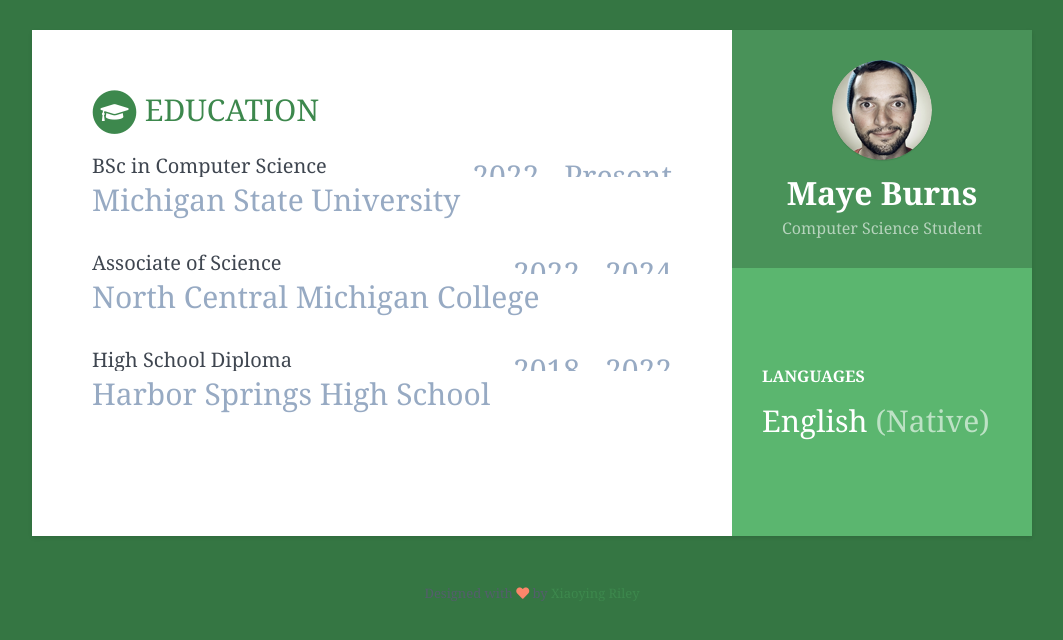
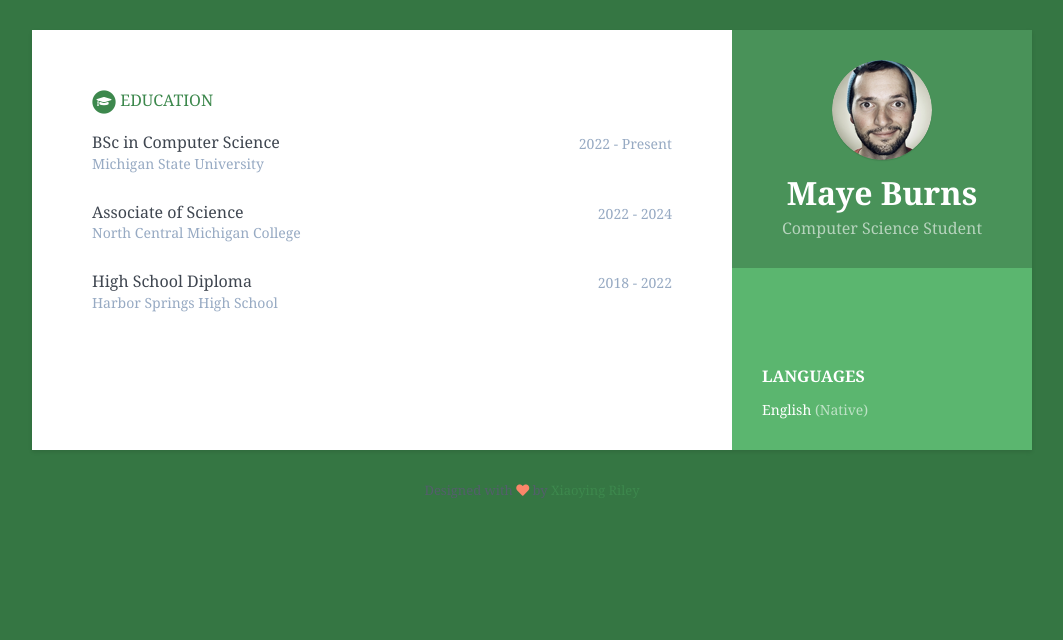
Before and after one commit to burnsmay/burnsmay.github.io.education, a Jekyll site: the page built from index.html, in a window 1280 px wide. Shown: the top 640 px of the page, without its empty margins (108-1171 px from the left). Built offline with Jekyll 4.4.1, drawn with Linux system fonts in a browser that asks for light colours.

Commit message:
Update _base.scss chaning size

```diff
--- a/_sass/_base.scss
+++ b/_sass/_base.scss
@@ -3,7 +3,7 @@ body {
   font-family: georgia;
   color: $text-color-secondary;
   background: darken($theme-color, 20%);
-  font-size: 30px;
+  font-size: 14px;
   padding: 30px;
   -webkit-font-smoothing: antialiased;
   -moz-osx-font-smoothing: grayscale;
@@ -166,7 +166,7 @@ p {
   padding: 60px;
   .section-title {
     text-transform: uppercase;
-    font-size: 30px;
+    font-size: 16px;
     font-weight: 500;
     color: darken($theme-color, 15%);
     position: relative;
@@ -194,7 +194,7 @@ p {
   .degree,
   .cert-title{
     color: $text-color;
-    font-size: 20px;
+    font-size: 16px;
     margin-top: 0;
     margin-bottom: 0;
     font-weight: 500;
```
